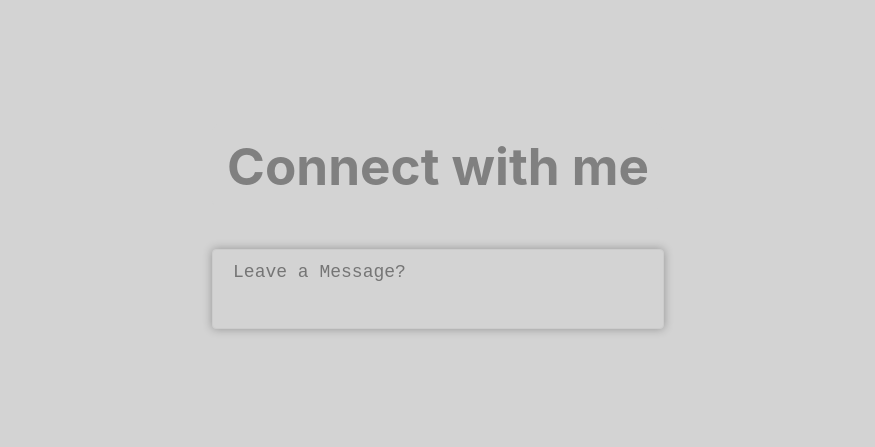
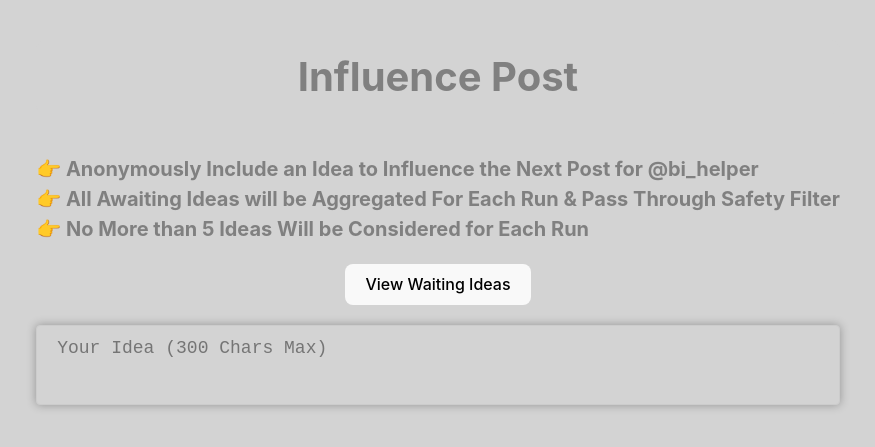
Before and after one commit to largeweb/portfolio, a React (Vite) app: page /bigen in a window 1280 px wide. Shown: the part 159-606 px from the top of the page, without its empty margins (202-1077 px from the left). Built offline with nearby package versions, Linux system fonts and the light colour scheme.

Commit message:
commit for bigen

```diff
--- a/src/pages/BiGen.tsx
+++ b/src/pages/BiGen.tsx
@@ -4,14 +4,50 @@ import { useState } from 'react';
 const BiGen = () => {
 
     const [m, sm] = React.useState('');
+    const [ivis, sivis] = React.useState(true);
+    const [ideas, sideas] = React.useState('');
+
+    const sendIdea = async() => {
+        // post to same link, but to /postiggenprompt with req.body.ig_gen_prompt = m
+        const response = await fetch('http://170.187.159.180:5000/postigprompt', {
+            method: 'POST',
+            headers: {
+                'Content-Type': 'application/json'
+            },
+            body: JSON.stringify({ig_gen_prompt: m+"   "})
+        });
+        const data = await response.json();
+        console.log(data);
+        if(data.ig_gen_prompt=="There are already 5 ideas, please wait until the next post to add yours") {
+            sideas(data.ig_gen_prompt)
+            return;
+        }
+        sm('');
+        sivis(false);
+    }
+
+    const fetchCurrentIdeas = async() => {
+        // fetch from 170.187.159.180:5000/getigpromptnothing
+        const response = await fetch('http://170.187.159.180:5000/getigpromptnothing');
+        const data = await response.json();
+        console.log(data);
+        sideas(data.ig_gen_prompt);
+    }
 
     return (
         <div className="connect">
             <div style={{position:"fixed",top:"0",left:"0",bottom:"0",right:"0",backgroundColor:"lightgray",zIndex:"-2"}}></div>
-            <h1>Connect with me</h1>
+            <h1 style={{fontSize:"40px"}}>Influence Post</h1>
+            <div style={{color:"gray",fontSize:"20px",fontWeight:"700", textAlign:"left"}}>
+                <p>👉 Anonymously Include an Idea to Influence the Next Post for @bi_helper<br></br>👉 All Awaiting Ideas will be Aggregated For Each Run & Pass Through Safety Filter<br></br>👉 No More than 5 Ideas Will be Considered for Each Run</p>
+            </div>
+            {ideas && <div>{ideas}</div>}
+            <button onClick={fetchCurrentIdeas} style={{marginBottom:"20px"}}>View Waiting Ideas</button>
             {/* Text Area for value m */}
-            <textarea className='connectTextArea ' style={{background:"lightgray",color:"black",fontSize:"18px"}} placeholder='Leave a Message?' value={m} onChange={(e) => sm(e.target.value)}></textarea>
-            {1 && <button style={{outline:"none"}} className={m ? 'connectSend' : 'connectSendInvisible'}>Send</button>}
+            {ivis && <textarea className='connectTextArea ' style={{background:"lightgray",color:"black",fontSize:"18px"}} placeholder='Your Idea (300 Chars Max)' minLength={1} maxLength={300} value={m} onChange={(e) => sm(e.target.value)}></textarea>}
+            {!ivis && <div>Thank you for Sharing!</div>}
+            {m && <p>chars: {m.length}</p>}
+            {ivis && <button style={{outline:"none"}} className={m ? 'connectSend' : 'connectSendInvisible'} onClick={sendIdea}>Send</button>}
             {/* <div className="connect-links">
                 <Link to="/"><button>Back</button></Link>
             </div> */}
```
